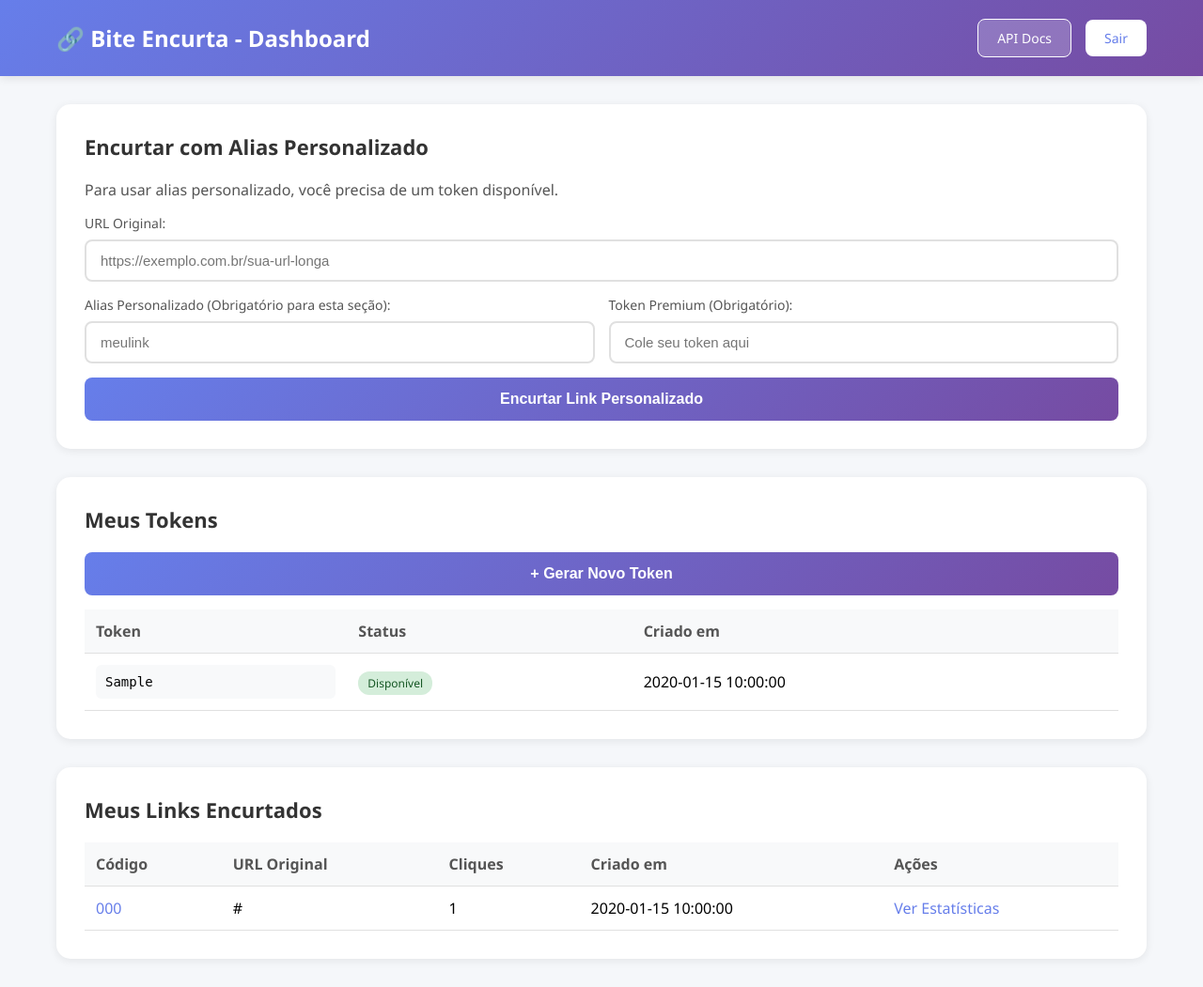
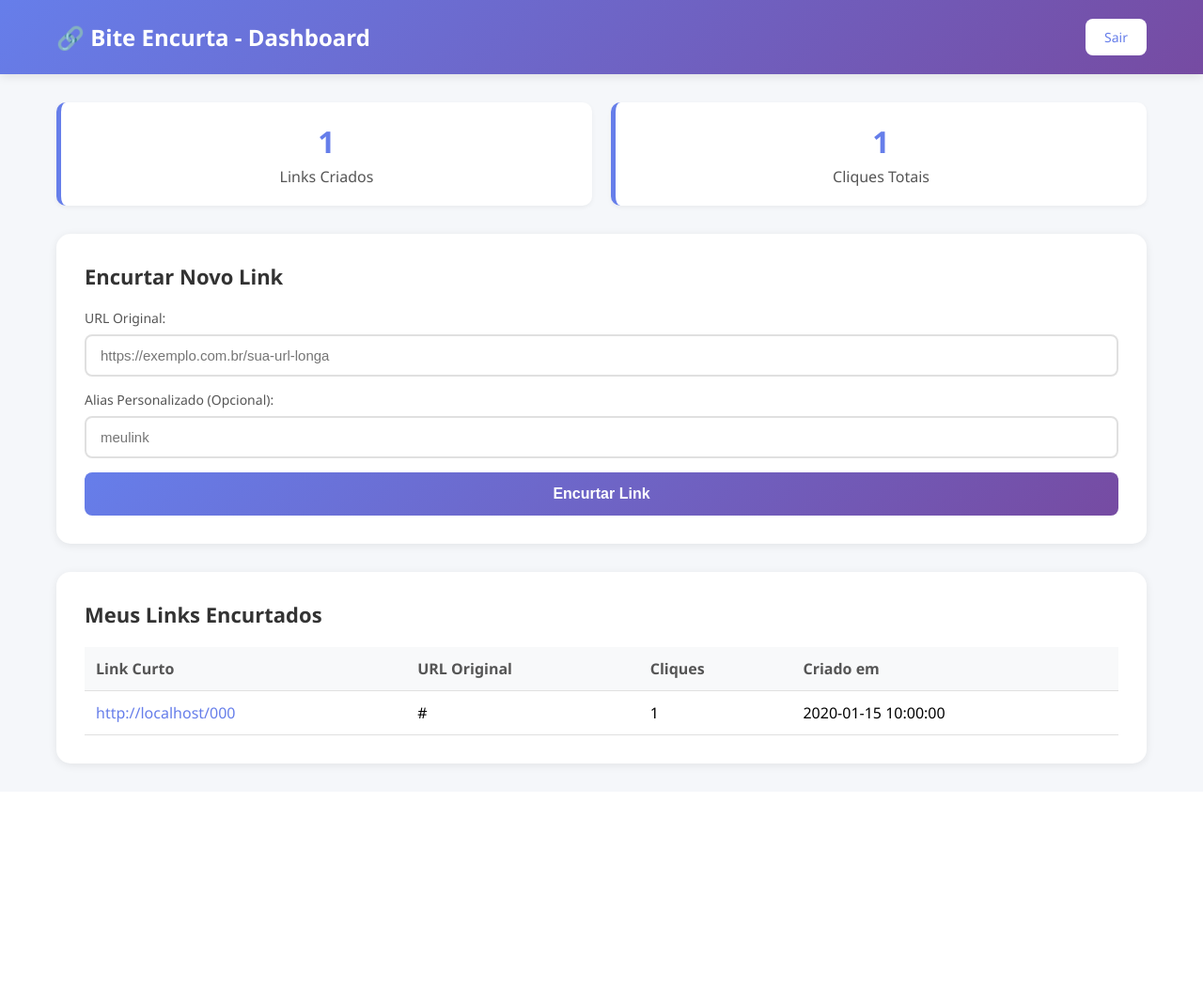
Before and after one commit to votex-x/bite-encurta, a Flask app: template templates/dashboard.html in a window 1280 px wide. Shown: the whole page at 94% size. After the commit the page ends 820 px from the top, so only its background shows below. Run offline with Flask 3, Linux system fonts and the light colour scheme; the template is opened without the code that fills it: most values are stand-ins (such as "Sample title", 1, 10 or a date in 2020).

Commit message:
feat: Adiciona rota /dashboard e corrige rotas principais

```diff
--- a/app.py
+++ b/app.py
@@ -228,4 +228,165 @@ def login():
         return redirect(url_for('dashboard'))
     return render_template('login.html')
 
-# ... resto igual ao atual ...
+@app.route('/logout')
+def logout():
+    logout_user()
+    flash('Você foi desconectado.', 'info')
+    return redirect(url_for('index'))
+
+@app.route('/dashboard')
+@login_required
+def dashboard():
+    db = get_db()
+    # Busca os links criados pelo usuário logado
+    user_links = db.execute(
+        "SELECT short_code, original_url, click_count, created_at FROM urls WHERE user_id = ? ORDER BY created_at DESC",
+        (current_user.id,)
+    ).fetchall()
+
+    # Calcula o total de cliques
+    total_clicks = sum(link['click_count'] for link in user_links)
+
+    # Busca o total de links criados
+    total_links = len(user_links)
+
+    return render_template(
+        'dashboard.html',
+        user_links=user_links,
+        total_clicks=total_clicks,
+        total_links=total_links
+    )
+
+# --- Rotas de Encurtamento ---
+@app.route('/shorten', methods=['POST'])
+@login_required
+def shorten():
+    original_url = request.form.get('original_url')
+    custom_alias = request.form.get('custom_alias')
+
+    if not original_url:
+        flash('URL original é obrigatória.', 'error')
+        return redirect(url_for('dashboard'))
+
+    # Validação básica de URL
+    if not (original_url.startswith('http://') or original_url.startswith('https://')):
+        original_url = 'http://' + original_url
+
+    db = get_db()
+    short_code = None
+
+    if custom_alias:
+        # Verifica se o alias personalizado já existe
+        existing_url = db.execute("SELECT id FROM urls WHERE short_code = ?", (custom_alias,)).fetchone()
+        if existing_url:
+            flash('Alias personalizado já está em uso.', 'error')
+            return redirect(url_for('dashboard'))
+        short_code = custom_alias
+    else:
+        # Gera um código curto único
+        while True:
+            short_code = generate_short_code()
+            existing_url = db.execute("SELECT id FROM urls WHERE short_code = ?", (short_code,)).fetchone()
+            if not existing_url:
+                break
+
+    # Gera o código de acesso (para edição/deleção)
+    access_code = generate_access_code()
+
+    try:
+        db.execute(
+            "INSERT INTO urls (short_code, original_url, access_code, user_id, custom_alias) VALUES (?, ?, ?, ?, ?)",
+            (short_code, original_url, access_code, current_user.id, custom_alias)
+        )
+        db.commit()
+        flash(f'Link encurtado com sucesso! Seu link: {request.url_root}{short_code}', 'success')
+    except sqlite3.IntegrityError:
+        flash('Erro ao encurtar o link. Tente novamente.', 'error')
+
+    return redirect(url_for('dashboard'))
+
+# --- Rota de Redirecionamento ---
+@app.route('/<short_code>')
+def redirect_to_url(short_code):
+    db = get_db()
+    url_row = db.execute("SELECT * FROM urls WHERE short_code = ?", (short_code,)).fetchone()
+
+    if url_row:
+        # Incrementa o contador de cliques
+        db.execute("UPDATE urls SET click_count = click_count + 1 WHERE id = ?", (url_row['id'],))
+
+        # Registra o clique na tabela stats
+        ip_address = request.remote_addr
+        user_agent = request.headers.get('User-Agent')
+        db.execute(
+            "INSERT INTO stats (url_id, ip_address, user_agent) VALUES (?, ?, ?)",
+            (url_row['id'], ip_address, user_agent)
+        )
+        db.commit()
+
+        return redirect(url_row['original_url'])
+    else:
+        # Se o código curto não for encontrado, retorna 404
+        return abort(404)
+
+# --- Rotas de API (Exemplo) ---
+@app.route('/api/v1/shorten', methods=['POST'])
+def api_shorten():
+    data = request.get_json()
+    original_url = data.get('url')
+    token = data.get('token')
+
+    if not original_url or not token:
+        return jsonify({'error': 'URL e token são obrigatórios'}), 400
+
+    db = get_db()
+    token_row = db.execute("SELECT * FROM tokens WHERE token_value = ? AND used = 0", (token,)).fetchone()
+
+    if not token_row:
+        return jsonify({'error': 'Token inválido ou já utilizado'}), 401
+
+    # Marca o token como usado
+    db.execute("UPDATE tokens SET used = 1 WHERE token_value = ?", (token,))
+
+    # Associa o link ao usuário do token, se houver
+    user_id = token_row['user_id']
+
+    # Lógica de encurtamento (simplificada para a API)
+    short_code = generate_short_code()
+    access_code = generate_access_code()
+
+    try:
+        db.execute(
+            "INSERT INTO urls (short_code, original_url, access_code, user_id, token_used, created_via) VALUES (?, ?, ?, ?, ?, ?)",
+            (short_code, original_url, access_code, user_id, token, 'api')
+        )
+        db.commit()
+
+        return jsonify({
+            'short_url': f'{request.url_root}{short_code}',
+            'original_url': original_url,
+            'access_code': access_code
+        }), 201
+    except sqlite3.IntegrityError:
+        return jsonify({'error': 'Erro interno ao criar o link curto'}), 500
+
+# --- Rotas de Administração (Exemplo) ---
+@app.route('/admin/users')
+@login_required
+def admin_users():
+    if not current_user.is_admin:
+        flash('Acesso negado.', 'error')
+        return redirect(url_for('dashboard'))
+
+    db = get_db()
+    users = db.execute("SELECT id, email, is_admin, premium_until, created_at FROM users").fetchall()
+
+    return render_template('admin_users.html', users=users)
+
+# --- Rotas de Erro ---
+@app.errorhandler(404)
+def page_not_found(e):
+    return render_template('404.html'), 404
+
+if __name__ == '__main__':
+    app.run(debug=True)
--- a/templates/dashboard.html
+++ b/templates/dashboard.html
@@ -223,6 +223,30 @@
             text-align: center;
             border: 2px solid #ff9800;
         }
+        .stats-card {
+            display: flex;
+            justify-content: space-around;
+            gap: 20px;
+            margin-bottom: 30px;
+        }
+        .stat-item {
+            flex: 1;
+            background: #fff;
+            padding: 20px;
+            border-radius: 10px;
+            box-shadow: 0 2px 5px rgba(0,0,0,0.05);
+            text-align: center;
+            border-left: 5px solid #667eea;
+        }
+        .stat-item h3 {
+            font-size: 32px;
+            color: #667eea;
+            margin-bottom: 5px;
+        }
+        .stat-item p {
+            color: #555;
+            font-size: 16px;
+        }
     </style>
 </head>
 <body>
@@ -232,9 +256,8 @@
             <div class="header-right">
                 <span>{{ current_user.email }}</span>
                 {% if current_user.is_admin %}
-                    <a href="/admin" class="btn btn-secondary">Painel Admin</a>
+                    <a href="/admin/users" class="btn btn-secondary">Painel Admin</a>
                 {% endif %}
-                <a href="/api/docs" class="btn btn-secondary">API Docs</a>
                 <a href="/logout" class="btn btn-primary">Sair</a>
             </div>
         </div>
@@ -249,107 +272,53 @@
             {% endif %}
         {% endwith %}
 
-        {% if current_user.is_premium %}
-            <div class="premium-status">
-                👑 Você é um usuário **PREMIUM**! Tokens ilimitados até {{ current_user.premium_until }}.
+        <div class="stats-card">
+            <div class="stat-item">
+                <h3>{{ total_links }}</h3>
+                <p>Links Criados</p>
             </div>
-        {% endif %}
+            <div class="stat-item">
+                <h3>{{ total_clicks }}</h3>
+                <p>Cliques Totais</p>
+            </div>
+        </div>
 
         <div class="card">
-            <h2>Encurtar com Alias Personalizado</h2>
-            <p style="margin-bottom: 15px; color: #555;">
-                {% if current_user.is_premium %}
-                    Como usuário Premium, você pode usar alias personalizado sem tokens!
-                {% else %}
-                    Para usar alias personalizado, você precisa de um token disponível.
-                {% endif %}
-            </p>
-            <form action="/shorten" method="post">
+            <h2>Encurtar Novo Link</h2>
+            <form action="{{ url_for('shorten') }}" method="post">
                 <div class="form-group">
                     <label for="original_url">URL Original:</label>
                     <input type="url" id="original_url" name="original_url" required placeholder="https://exemplo.com.br/sua-url-longa">
                 </div>
 
-                <div class="form-row">
-                    <div class="form-group">
-                        <label for="custom_alias">Alias Personalizado (Obrigatório para esta seção):</label>
-                        <input type="text" id="custom_alias" name="custom_alias" required placeholder="meulink">
-                    </div>
-
-                    {% if not current_user.is_premium %}
-                    <div class="form-group">
-                        <label for="token">Token Premium (Obrigatório):</label>
-                        <input type="text" id="token" name="token" required placeholder="Cole seu token aqui">
-                    </div>
-                    {% endif %}
+                <div class="form-group">
+                    <label for="custom_alias">Alias Personalizado (Opcional):</label>
+                    <input type="text" id="custom_alias" name="custom_alias" placeholder="meulink">
                 </div>
 
-                <input type="submit" value="Encurtar Link Personalizado">
+                <input type="submit" value="Encurtar Link">
             </form>
         </div>
 
-        {% if not current_user.is_premium %}
         <div class="card">
-            <h2>Meus Tokens</h2>
+            <h2>Meus Links Encurtados</h2>
 
-            <form action="/dashboard/generate_token" method="post" class="generate-token-form">
-                <input type="submit" value="+ Gerar Novo Token" class="btn btn-primary">
-            </form>
-
-            {% if tokens %}
+            {% if user_links %}
                 <table>
                     <thead>
                         <tr>
-                            <th>Token</th>
-                            <th>Status</th>
+                            <th>Link Curto</th>
+                            <th>URL Original</th>
+                            <th>Cliques</th>
                             <th>Criado em</th>
                         </tr>
                     </thead>
                     <tbody>
-                        {% for token in tokens %}
-                        <tr>
-                            <td><div class="token-display">{{ token.token_value }}</div></td>
-                            <td>
-                                {% if token.used %}
-                                    <span class="badge badge-warning">Usado</span>
-                                {% else %}
-                                    <span class="badge badge-success">Disponível</span>
-                                {% endif %}
-                            </td>
-                            <td>{{ token.created_at }}</td>
-                        </tr>
-                        {% endfor %}
-                    </tbody>
-                </table>
-            {% else %}
-                <div class="empty-state">
-                    <div class="empty-state-icon">🎫</div>
-                    <p>Você ainda não tem tokens. Gere um token para criar links personalizados!</p>
-                </div>
-            {% endif %}
-        </div>
-        {% endif %}
-
-        <div class="card">
-            <h2>Meus Links Encurtados</h2>
-
-            {% if links %}
-                <table>
-                    <thead>
-                        <tr>
-                            <th>Código</th>
-                            <th>URL Original</th>
-                            <th>Cliques</th>
-                            <th>Criado em</th>
-                            <th>Ações</th>
-                        </tr>
-                    </thead>
-                    <tbody>
-                        {% for link in links %}
+                        {% for link in user_links %}
                         <tr>
                             <td>
-                                <a href="/{{ link.short_code }}" target="_blank" class="link-url">
-                                    {{ link.short_code }}
+                                <a href="{{ url_for('redirect_to_url', short_code=link.short_code) }}" target="_blank" class="link-url">
+                                    {{ request.url_root }}{{ link.short_code }}
                                 </a>
                             </td>
                             <td style="max-width: 300px; overflow: hidden; text-overflow: ellipsis; white-space: nowrap;">
@@ -357,11 +326,6 @@
                             </td>
                             <td>{{ link.click_count }}</td>
                             <td>{{ link.created_at }}</td>
-                            <td>
-                                <a href="/stats/{{ link.access_code }}" target="_blank" class="link-url">
-                                    Ver Estatísticas
-                                </a>
-                            </td>
                         </tr>
                         {% endfor %}
                     </tbody>
```
